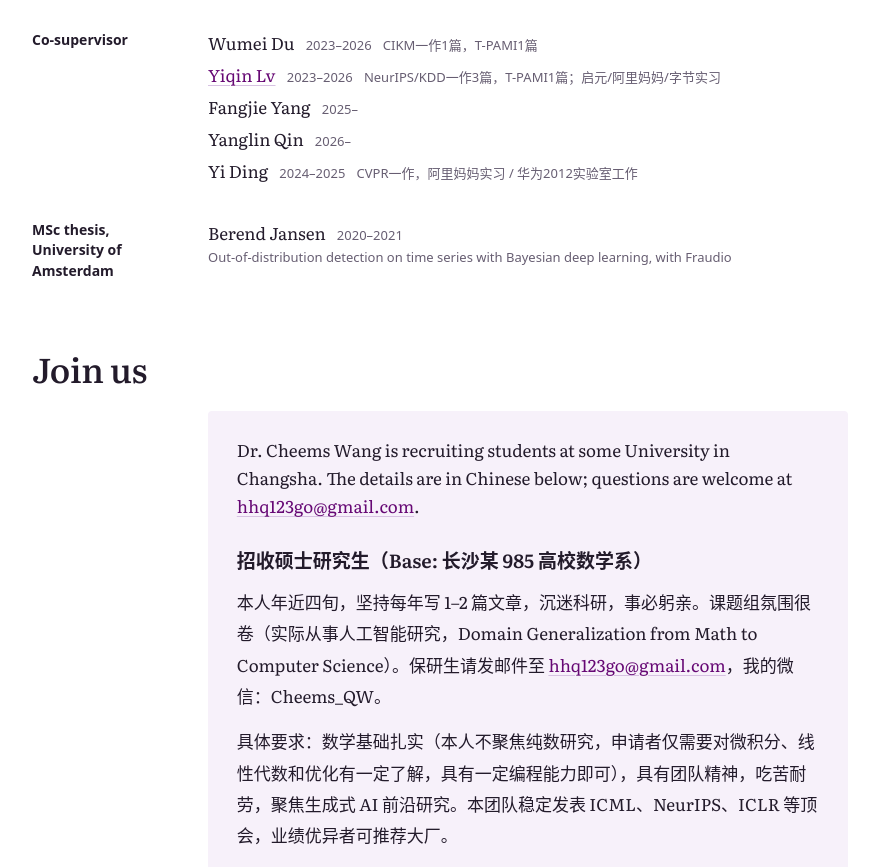
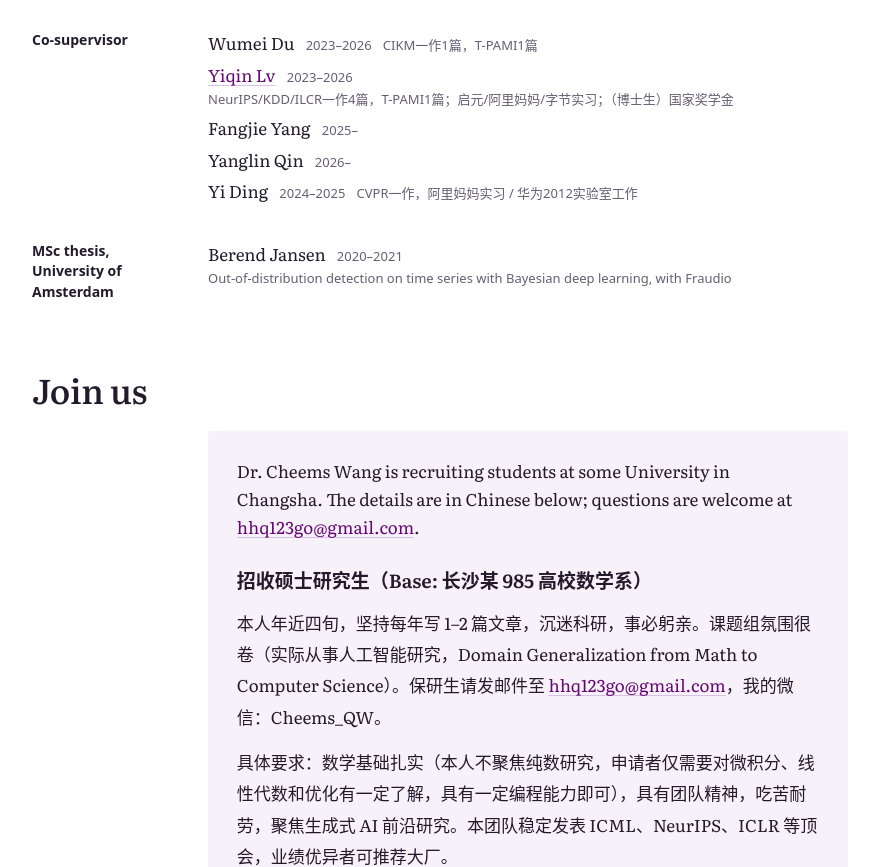
Before and after one commit to cheemswang/cheemswang.github.io, a plain HTML site: page index.html in a window 1280 px wide. Shown: the part 9149-10016 px from the top of the page, without its empty margins (184-1063 px from the left). Drawn offline with Linux system fonts and the light colour scheme; some packages are replaced by stand-ins of ours; a script that the page names is missing.

Commit message:
Revise Yiqin Lv's entry in co-supervisor list
Updated Yiqin Lv's details with additional publications and scholarship information.

```diff
--- a/index.html
+++ b/index.html
@@ -1025,7 +1025,7 @@
       <h3 class="group-label">Co-supervisor</h3>
       <ul class="people">
         <li><span class="name">Wumei Du</span> <span class="years">2023–2026</span><span class="note" lang="zh-CN">CIKM一作1篇，T-PAMI1篇</span></li>
-        <li><span class="name"><a href="https://lvyiqin.github.io/">Yiqin Lv</a></span> <span class="years">2023–2026</span> <span class="note" lang="zh-CN">NeurIPS/KDD一作3篇，T-PAMI1篇；启元/阿里妈妈/字节实习</span></li>
+        <li><span class="name"><a href="https://lvyiqin.github.io/">Yiqin Lv</a></span> <span class="years">2023–2026</span> <span class="note" lang="zh-CN">NeurIPS/KDD/ILCR一作4篇，T-PAMI1篇；启元/阿里妈妈/字节实习；（博士生）国家奖学金</span></li>
         <li><span class="name">Fangjie Yang</span> <span class="years">2025–</span></li>
         <li><span class="name">Yanglin Qin</span> <span class="years">2026–</span></li>
         <li><span class="name">Yi Ding</span> <span class="years">2024–2025</span> <span class="note" lang="zh-CN">CVPR一作，阿里妈妈实习 / 华为2012实验室工作</span></li>
```
